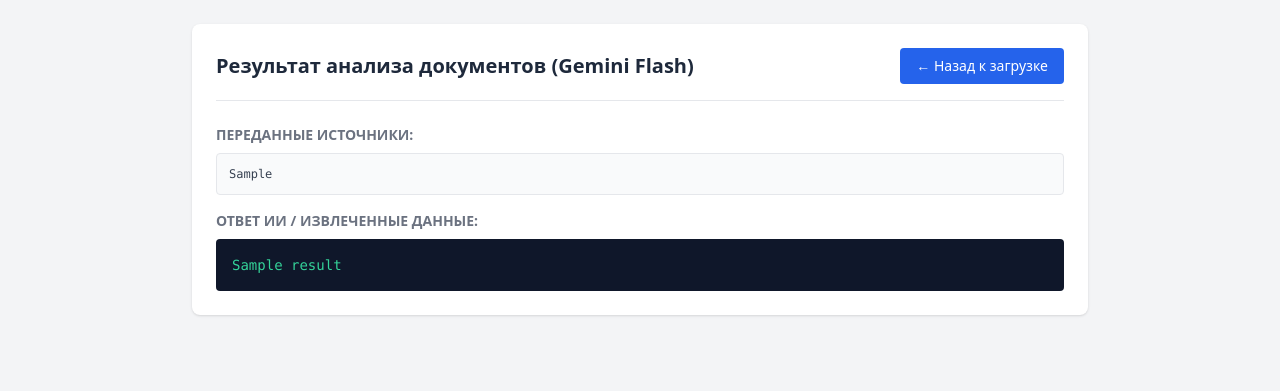
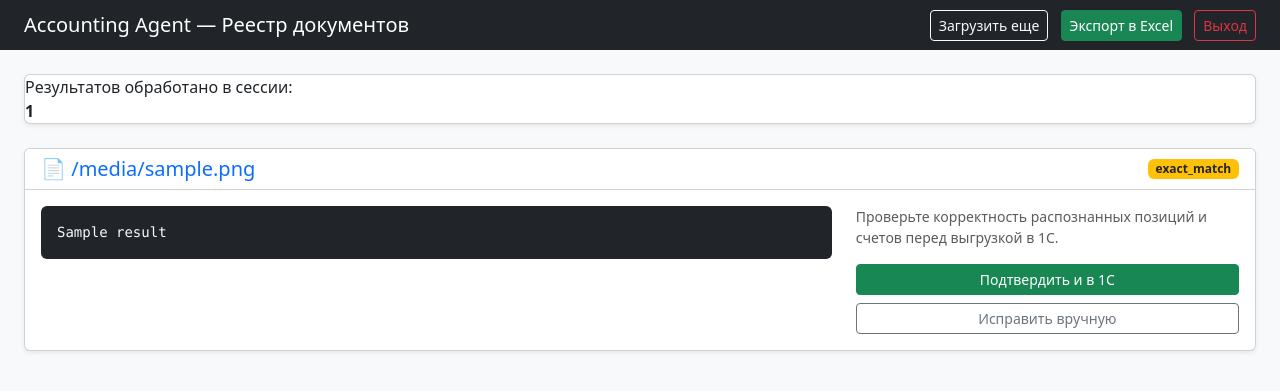
Before and after one commit to lifczyk/Accounting-agent, a FastAPI app: template templates/result.html in a window 1280 px wide. Shown: the top 391 px of the page. Run offline with FastAPI, Linux system fonts and the light colour scheme; the template is opened without the code that fills it: most values are stand-ins (such as "Sample title", 1, 10 or a date in 2020); parts of the project's set-up code (start-up, migrations or seed data) failed here and were passed over; some libraries are stand-ins or nearby versions.

Commit message:
Update result.html for Accounting Agent layout

```diff
--- a/templates/result.html
+++ b/templates/result.html
@@ -2,24 +2,51 @@
 <html lang="ru">
 <head>
     <meta charset="UTF-8">
-    <title>Результат анализа | IDP Агент</title>
-    <script src="https://cdn.tailwindcss.com"></script>
+    <title>Реестр распознанных накладных — Accounting Agent</title>
+    <link href="https://cdn.jsdelivr.net/npm/bootstrap@5.3.0/dist/css/bootstrap.min.css" rel="stylesheet">
 </head>
-<body class="bg-gray-100 text-gray-800 font-sans p-6">
-    <div class="max-w-4xl mx-auto bg-white rounded-lg shadow p-6">
-        <div class="flex justify-between items-center mb-6 border-b pb-4">
-            <h1 class="text-xl font-bold text-slate-800">Результат анализа документов (Gemini Flash)</h1>
-            <a href="/" class="bg-blue-600 hover:bg-blue-500 text-white px-4 py-2 rounded text-sm">← Назад к загрузке</a>
+<body class="bg-light">
+    <nav class="navbar navbar-dark bg-dark px-4 mb-4">
+        <span class="navbar-brand mb-0 h1">Accounting Agent — Реестр документов</span>
+        <div>
+            <a href="/" class="btn btn-outline-light btn-sm me-2">Загрузить еще</a>
+            <a href="/api/export/excel" class="btn btn-success btn-sm me-2">Экспорт в Excel</a>
+            <a href="/logout" class="btn btn-outline-danger btn-sm">Выход</a>
+        </div>
+    </nav>
+
+    <div class="container-fluid px-4">
+        <div class="card shadow-sm mb-4">
+            Результатов обработано в сессии: <strong>{{ total_processed }}</strong>
         </div>
 
-        <div class="mb-4">
-            <h3 class="text-sm font-semibold text-gray-500 uppercase mb-2">Переданные источники:</h3>
-            <pre class="bg-gray-50 p-3 rounded text-xs text-gray-700 border whitespace-pre-wrap">{{ source_info }}</pre>
-        </div>
-
-        <div>
-            <h3 class="text-sm font-semibold text-gray-500 uppercase mb-2">Ответ ИИ / Извлеченные данные:</h3>
-            <div class="bg-slate-900 text-emerald-400 p-4 rounded text-sm font-mono whitespace-pre-wrap">{{ result }}</div>
+        <div class="row">
+            {% for doc in batch_results %}
+            <div class="col-md-12 mb-4">
+                <div class="card shadow-sm">
+                    <div class="card-header bg-white d-flex justify-content-between align-items-center">
+                        <h5 class="mb-0 text-primary">📄 {{ doc.filename }}</h5>
+                        <span class="badge bg-warning text-dark">{{ doc.status }}</span>
+                    </div>
+                    <div class="card-body">
+                        <div class="row">
+                            <div class="col-md-8">
+                                <pre class="bg-dark text-light p-3 rounded" style="max-height: 250px; overflow-y: auto;">{{ doc.result }}</pre>
+                            </div>
+                            <div class="col-md-4 d-flex flex-column justify-content-between">
+                                <div>
+                                    <p class="text-muted small">Проверьте корректность распознанных позиций и счетов перед выгрузкой в 1С.</p>
+                                </div>
+                                <div class="d-grid gap-2">
+                                    <button class="btn btn-success btn-sm" onclick="alert('Документ подтвержден!')">Подтвердить и в 1С</button>
+                                    <button class="btn btn-outline-secondary btn-sm" onclick="alert('Режим редактора открыт')">Исправить вручную</button>
+                                </div>
+                            </div>
+                        </div>
+                    </div>
+                </div>
+                {% endfor %}
+            </div>
         </div>
     </div>
 </body>
```
